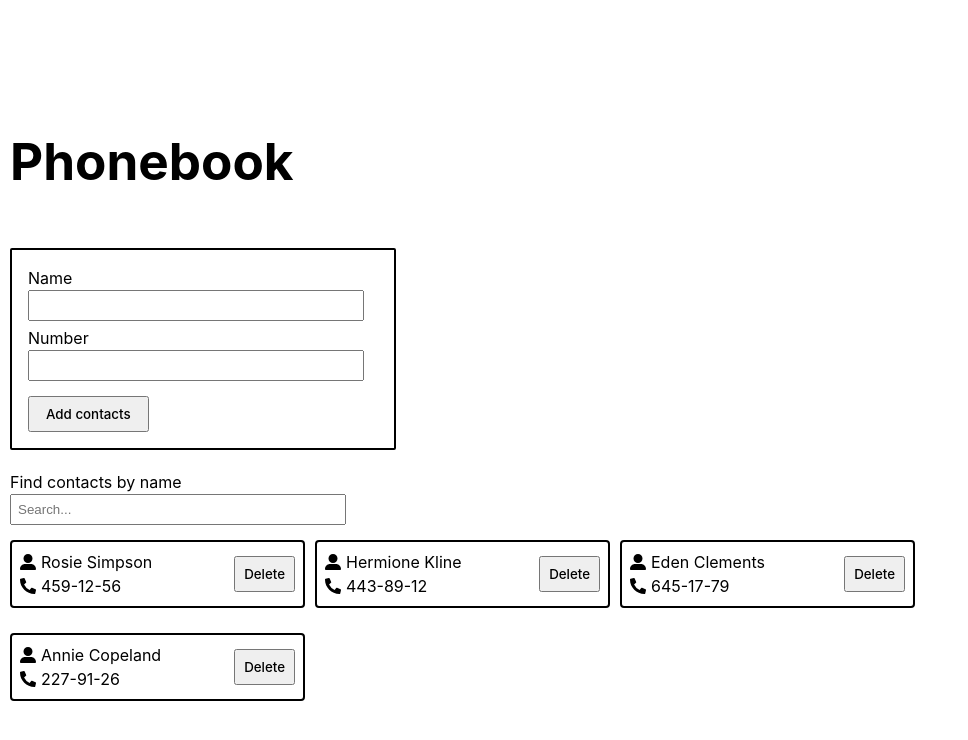
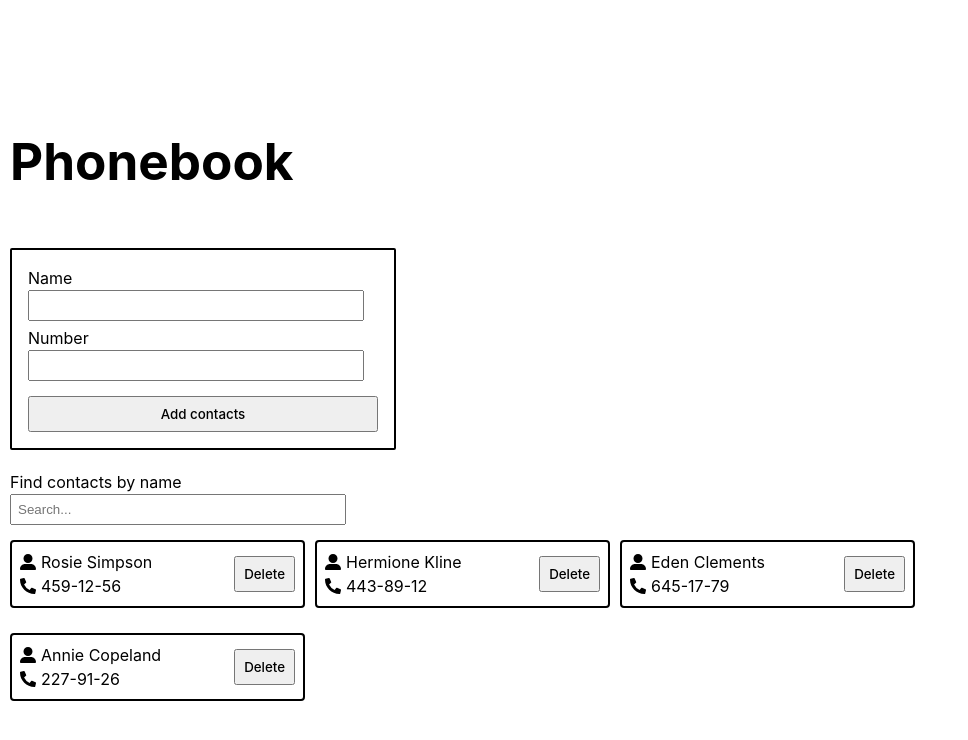
Before and after one commit to rick-77-2006/goit-react-hw-03, a React (Vite) app: page / in a window 1280 px wide. Shown: the top 740 px of the page, without its empty margins (0-968 px from the left). Built offline with nearby package versions, Linux system fonts and the light colour scheme.

Commit message:
Update ContactForm.module.css

```diff
--- a/src/components/ContactForm/ContactForm.module.css
+++ b/src/components/ContactForm/ContactForm.module.css
@@ -19,7 +19,7 @@
 }
 
 .button {
-  max-width: fit-content;
+  /* max-width: fit-content; */
   margin-top: 10px;
   padding: 8px 16px;
 }
```
